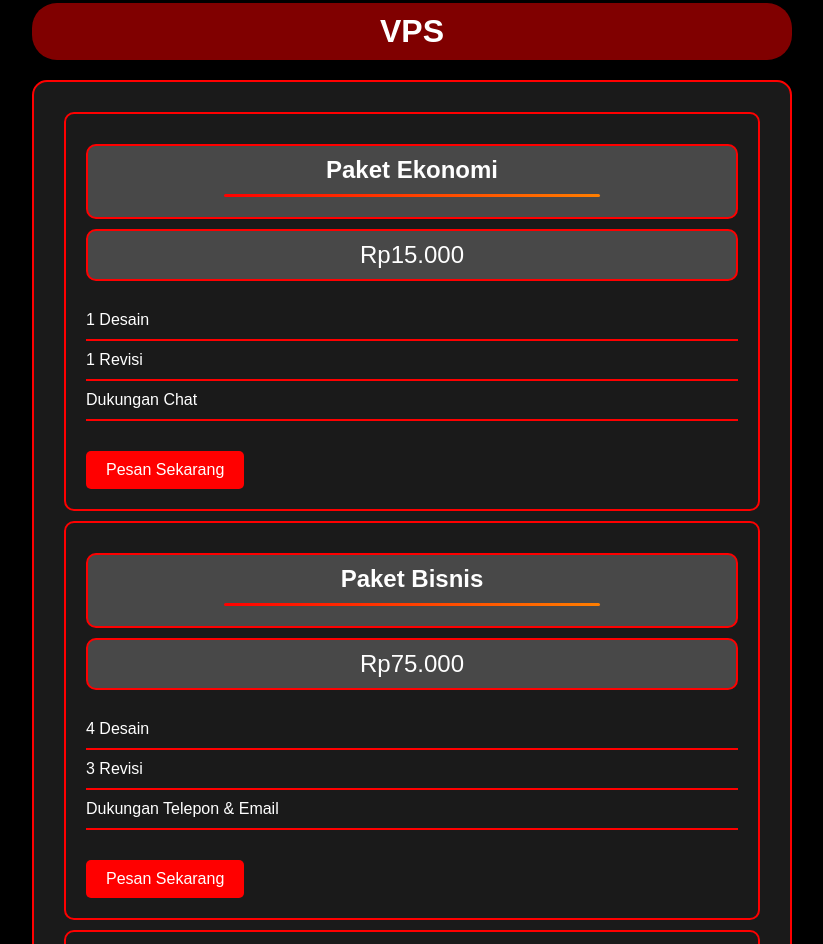
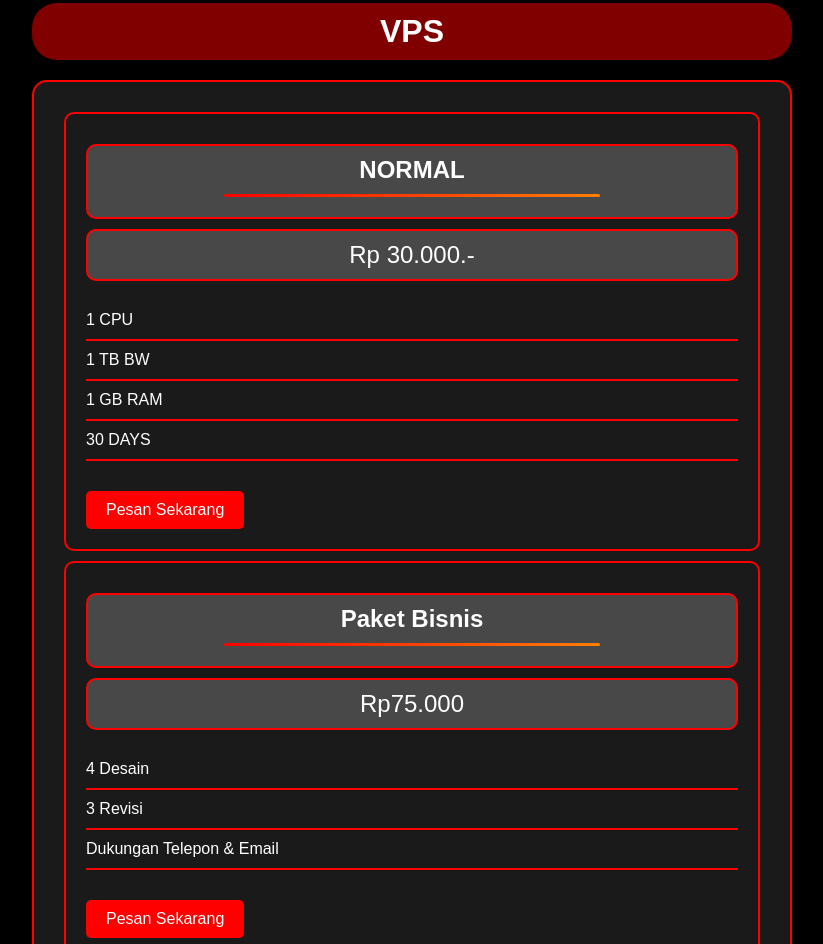
Before and after one commit to nixy-pro/nixy-store, a plain HTML site: page index.html in a window 1280 px wide. Shown: the part 1879-2823 px from the top of the page, without its empty margins (228-1051 px from the left). Drawn offline with Linux system fonts and the light colour scheme.

Commit message:
Update index.html

```diff
--- a/index.html
+++ b/index.html
@@ -204,12 +204,13 @@
         <h1>VPS</h1> <!-- Judul untuk paket di bawah -->
         <div class="pricing-wrapper">
             <div class="pricing-card">
-                <h2 class="title">Paket Ekonomi</h2>
-                <p class="price">Rp15.000</p>
+                <h2 class="title">NORMAL</h2>
+                <p class="price">Rp 30.000.-</p>
                 <ul>
-                    <li>1 Desain</li>
-                    <li>1 Revisi</li>
-                    <li>Dukungan Chat</li>
+                    <li>1 CPU</li>
+                    <li>1 TB BW</li>
+                    <li>1 GB RAM</li>
+                    <li>30 DAYS</li>
                 </ul>
                 <a href="https://t.me/nixy_store" class="btn">Pesan Sekarang</a>
             </div>
```
